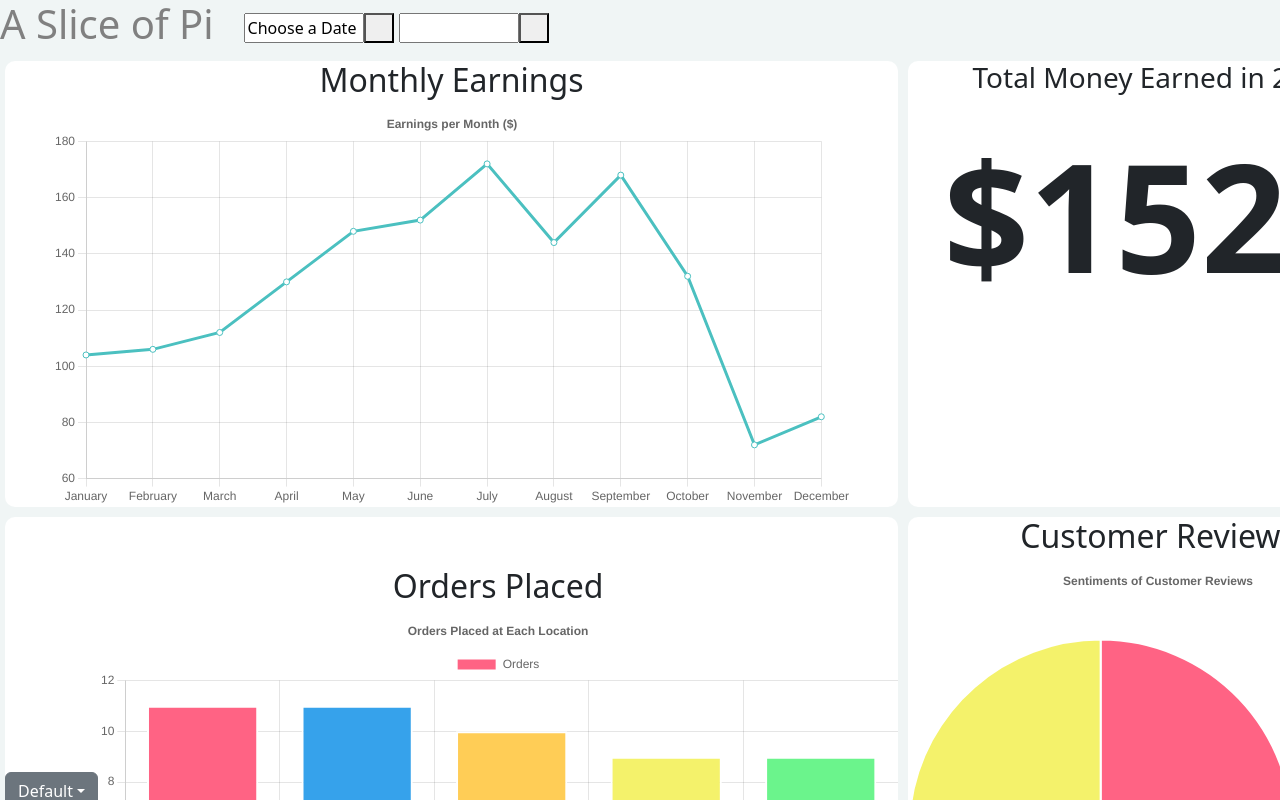
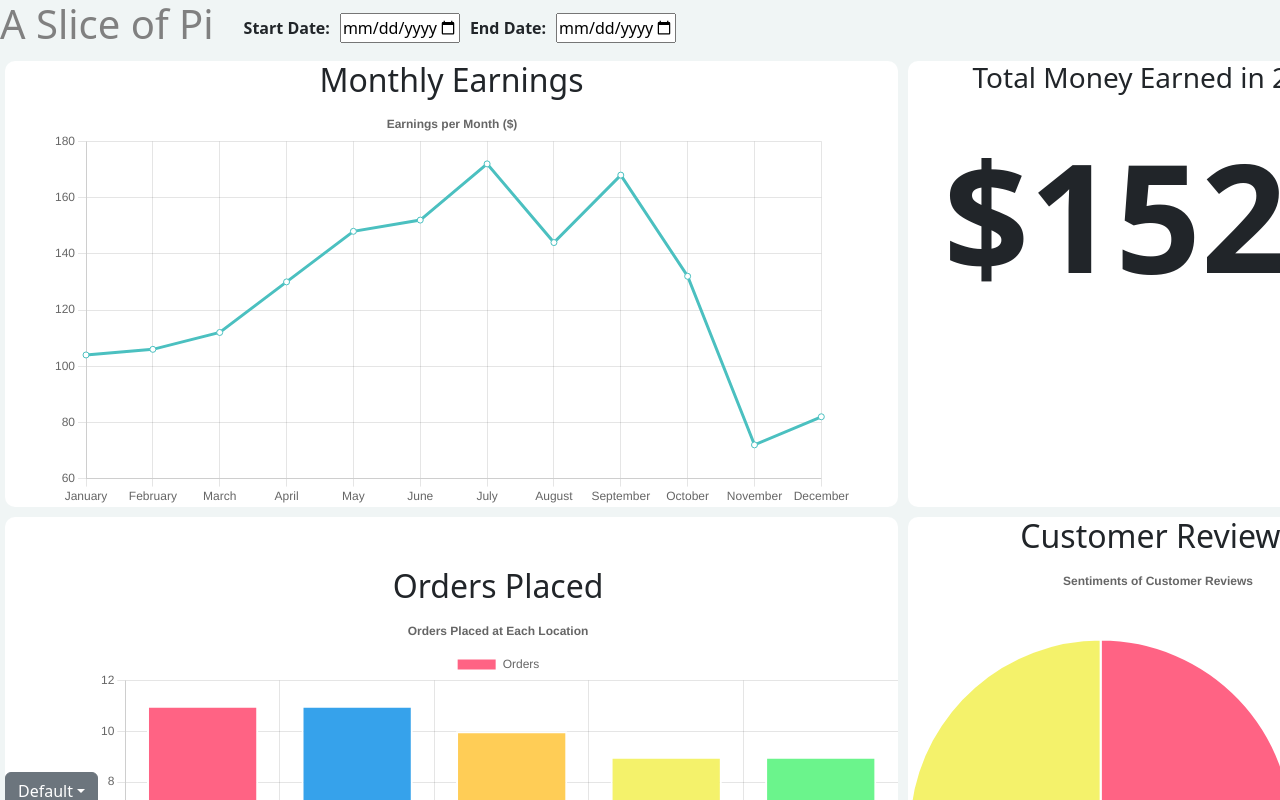
Before and after one commit to 3r1cZ/OutStem2024, a React (Vite) app: page / in a window 1280 px wide. Shown: the top 800 px of the page. Built offline with nearby package versions, Linux system fonts and the light colour scheme.

Commit message:
Redo filter label

```diff
--- a/package.json
+++ b/package.json
@@ -10,10 +10,6 @@
     "preview": "vite preview"
   },
   "dependencies": {
-    "@fullcalendar/core": "^6.1.10",
-    "@fullcalendar/daygrid": "^6.1.10",
-    "@fullcalendar/interaction": "^6.1.10",
-    "@fullcalendar/react": "^6.1.10",
     "bootstrap": "^5.3.2",
     "chart.js": "^4.4.1",
     "framer-motion": "^10.18.0",
--- a/src/css/Home.css
+++ b/src/css/Home.css
@@ -10,10 +10,17 @@
     margin-right: 30px;
   }
 
+  .label-text {
+    align-self: center;
+    font-weight: bold;
+  }
+
   .date-filter-text {
     width: 120px;
     height: 30px;
     align-self: center;
+    margin-left: 10px;
+    margin-right: 10px;
   }
 
   .date-filter-button {
--- a/src/pages/Home.tsx
+++ b/src/pages/Home.tsx
@@ -8,9 +8,6 @@ import LineChart from "../components/LineChart";
 import Dropdown from "../components/Dropdown";
 import "../css/Home.css";
 import AnimationCounter from "../components/AnimationCounter";
-import FullCalendar from "@fullcalendar/react";
-import dayGridPlugin from "@fullcalendar/daygrid";
-import interactionPlugin from "@fullcalendar/interaction";
 
 interface Props {
   reviewData: any;
@@ -22,8 +19,6 @@ const Home = ({ reviewData, orderData, pricingData }: Props) => {
   const [sentimentTags, setSentimentTags] = useState<string[]>();
   const [stores, setStores] = useState<string[]>();
   const [barChartFilter, setBarChartFilter] = useState("Default");
-  const [displayCalendar, setDisplay] = useState(false);
-  const [filterStartDate, setStartDate] = useState("Choose a Date");
   Chart.register(CategoryScale);
 
   // getting sentiment labels
@@ -217,41 +212,20 @@ const Home = ({ reviewData, orderData, pricingData }: Props) => {
     };
   };
 
-  const handleDateClick = (arg: any) => {
-    setStartDate(arg.dateStr);
-  };
-
   return (
     <AnimationFadeIn>
       {sentimentTags !== undefined && stores !== undefined && (
         <div className="page">
           <div className="heading">
             <h1 className="title-text">A Slice of Pi</h1>
-            <input
-              type="text"
-              value={filterStartDate}
-              className="date-filter-text"
-              id="start-date"
-              readOnly
-            />
-            <button
-              className="date-filter-button"
-              onClick={() => setDisplay(displayCalendar ? false : true)}
-            ></button>
-            <input
-              type="text"
-              className="date-filter-text"
-              id="end-date"
-              readOnly
-            />
-            <button className="date-filter-button"></button>
-            {displayCalendar && (
-              <FullCalendar
-                plugins={[dayGridPlugin, interactionPlugin]}
-                initialView="dayGridMonth"
-                dateClick={handleDateClick}
-              />
-            )}
+            <label htmlFor="start-date" className="label-text">
+              Start Date:
+            </label>
+            <input type="date" className="date-filter-text" id="start-date" />
+            <label htmlFor="end-date" className="label-text">
+              End Date:
+            </label>
+            <input type="date" className="date-filter-text" id="end-date" />
           </div>
           <div className="display-data">
             <div className="graph-container">
```
Also changed, not shown: 1 other file (tests, documents, lock files or other folders).
